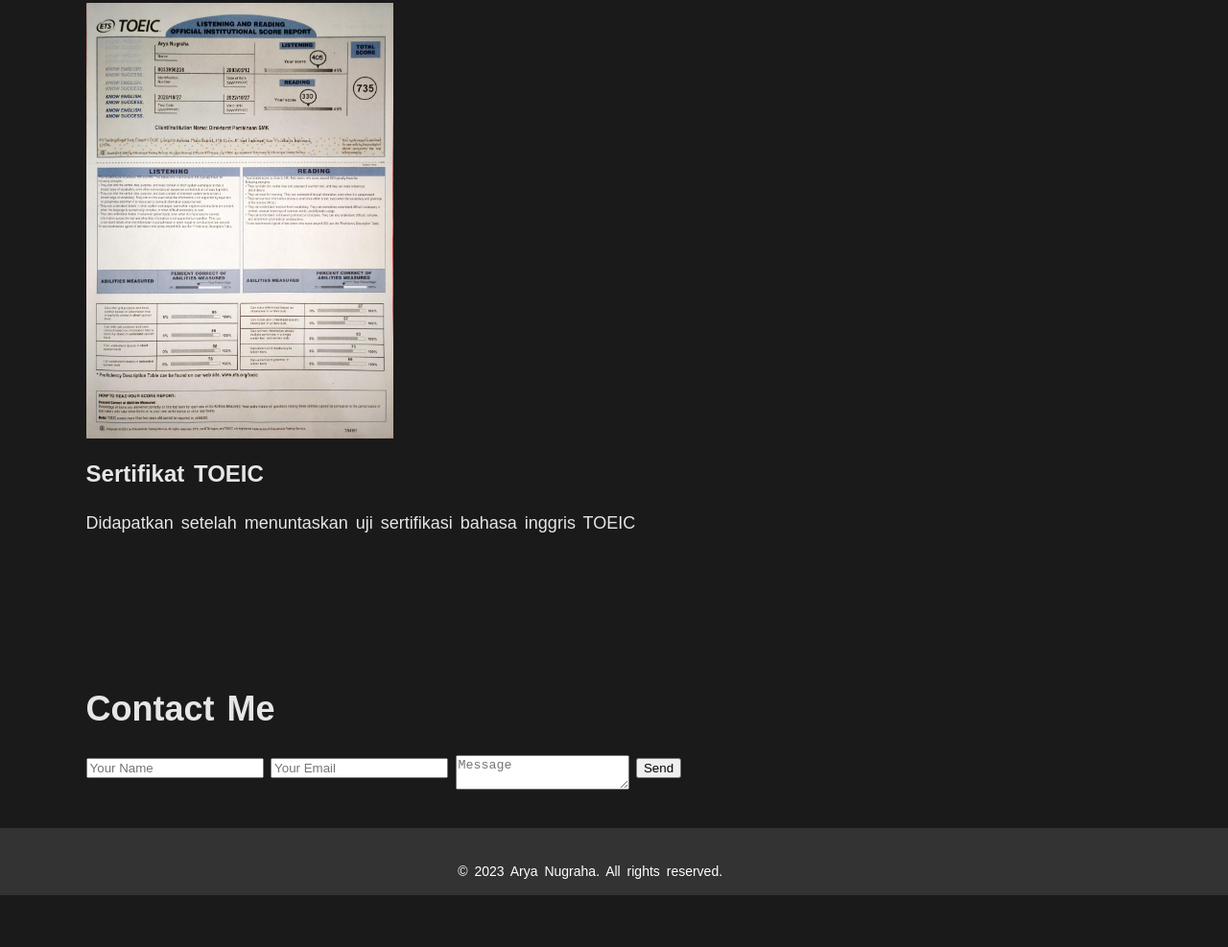
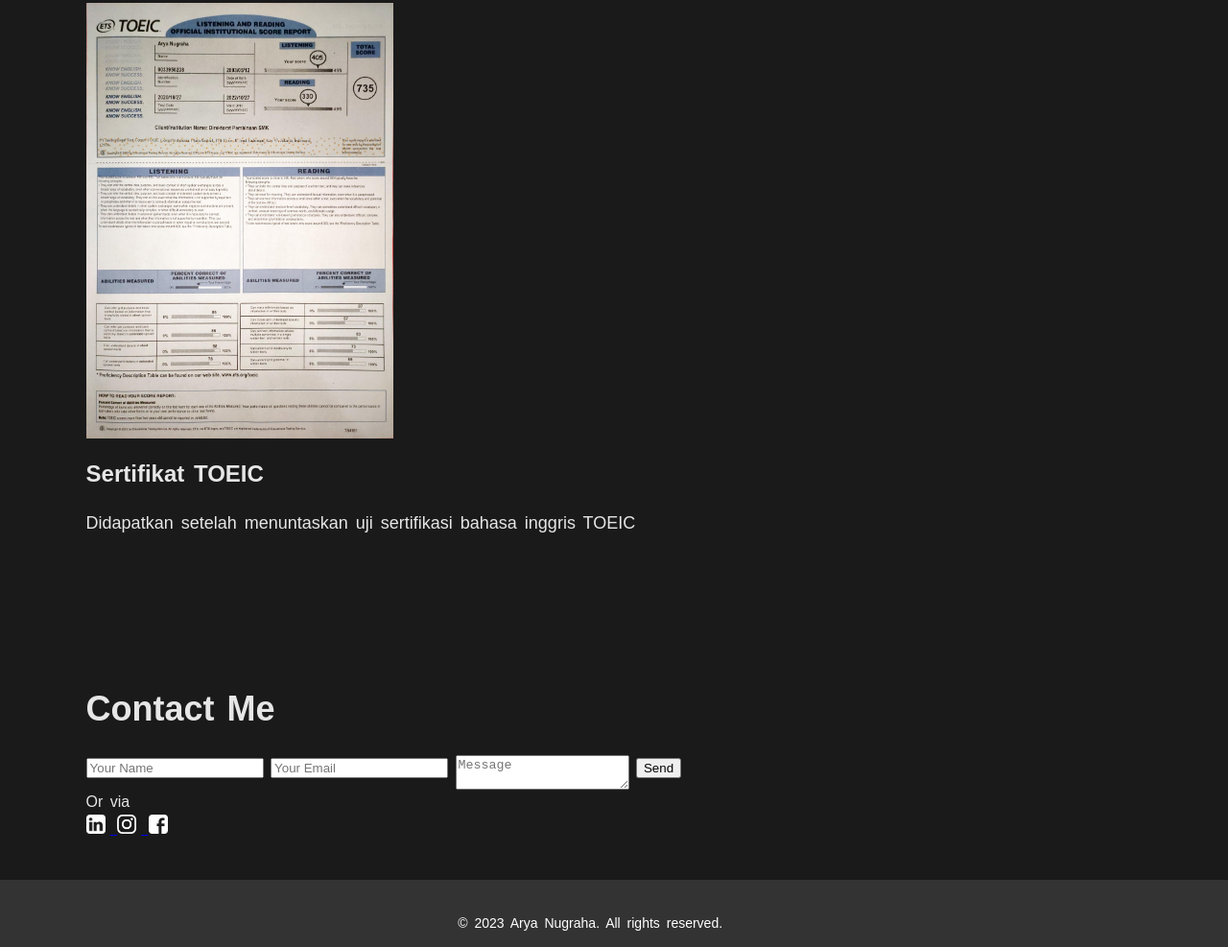
Before and after one commit to aryanugraha726/aryanugraha726.github.io, a plain HTML site: page index.html in a window 1280 px wide. Shown: the part 2080-3067 px from the top of the page at 96% size. Before the commit the page ends 3013 px from the top, so only its background shows below. Drawn offline with Linux system fonts and the light colour scheme.

Commit message:
Add files via upload

```diff
--- a/index.html
+++ b/index.html
@@ -80,8 +80,21 @@
                     <textarea placeholder="Message"></textarea>
                     <button type="submit">Send</button>
                 </form>
+                Or via
+                <div class="social-media">
+                    <a href="https://www.linkedin.com/in/arya-nugraha-aa351b283" target="_blank">
+                        <img src="Media/Linkedin.png" alt="Twitter">
+                    </a>
+                    <a href="https://www.instagram.com/arya.nugraha._/" target="_blank">
+                        <img src="Media\Instagram.png" alt="Instagram">
+                    </a>
+                    <a href="https://web.facebook.com/profile.php?id=100005138055710" target="_blank">
+                        <img src="Media/Facebook.png" alt="Facebook">
+                    </a>
+                </div>
             </div>
         </section>
+
         <div class="scroll-top">
             <a class="scroll-top__link" href="#">Back to top</a>
         </div>
--- a/style.css
+++ b/style.css
@@ -116,6 +116,12 @@ section p {
     margin: 10px 0;
 }
 
+.social-media img {
+    max-height: 20px;
+    width: auto;
+    padding-right: 5px;
+}
+
 .form textarea {
     vertical-align: top;
 }
```
Also changed, not shown: Media/Facebook.png (added), Media/Instagram.png (added), Media/Linkedin.png (added).
